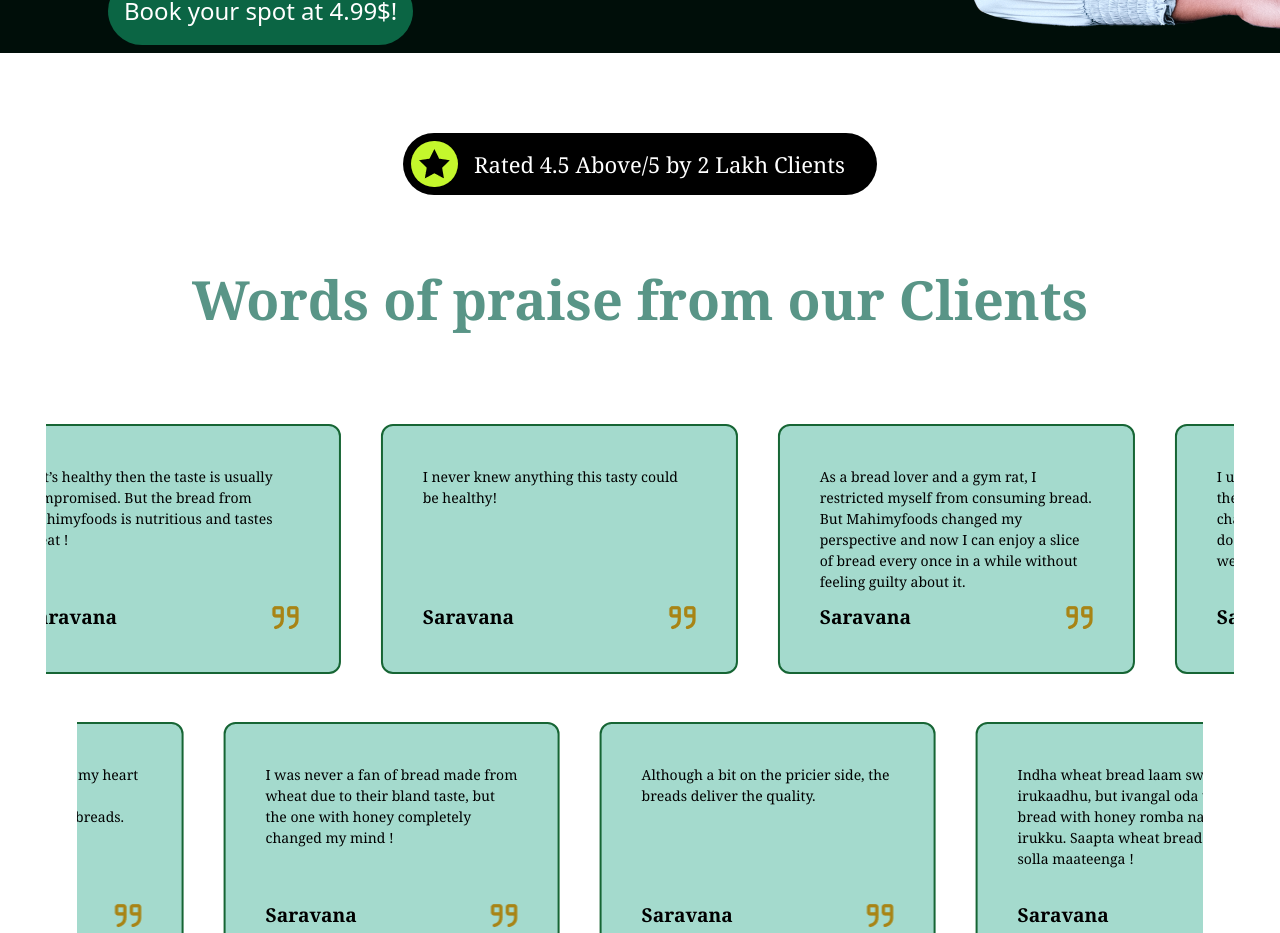
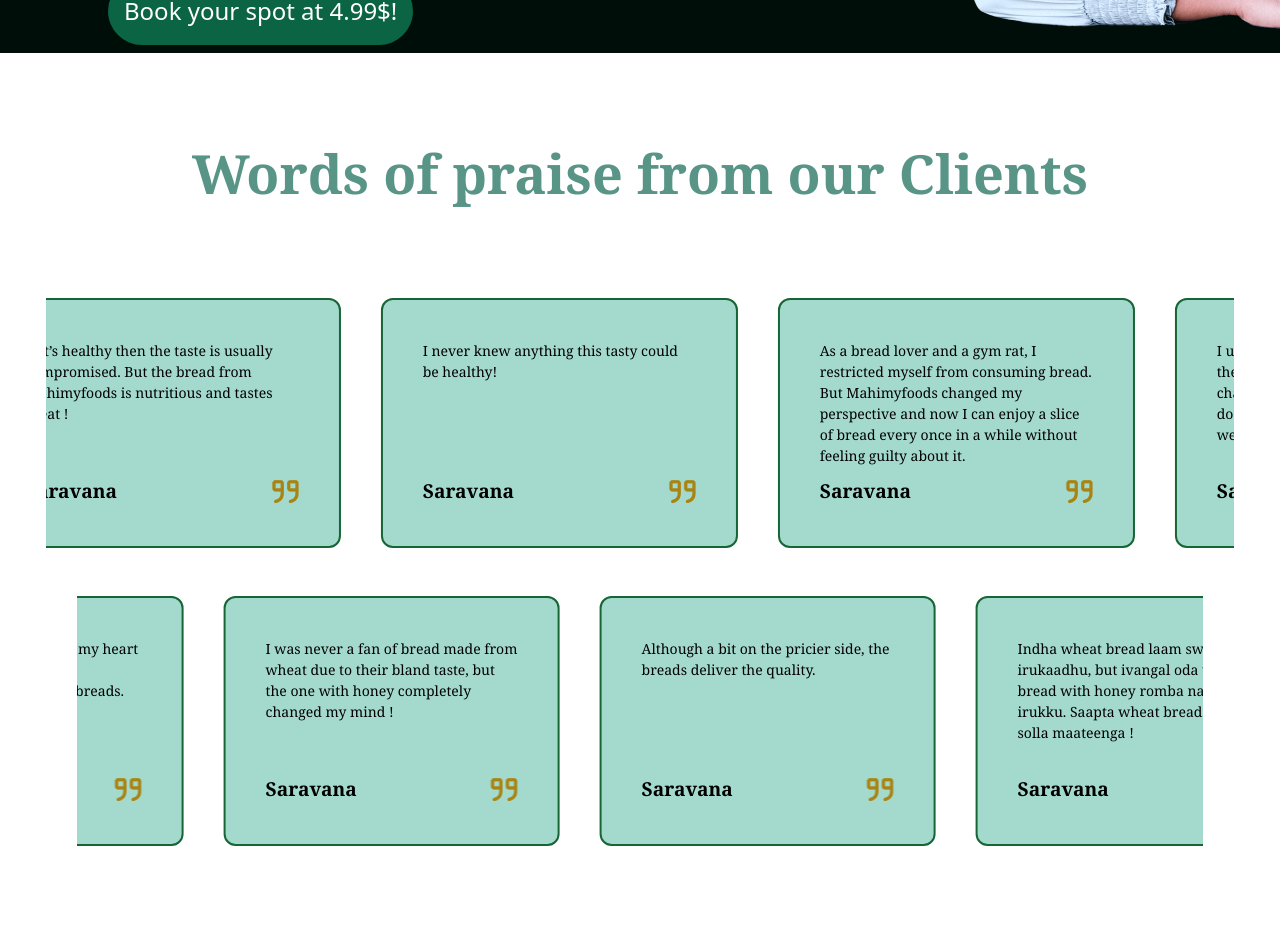
Before and after one commit to Qriocity-Company/1-club, a React (Create React App) app: page / in a window 1280 px wide. Shown: the part 6080-7013 px from the top of the page. Built offline with nearby package versions, Linux system fonts and the light colour scheme.

Commit message:
Update Testimonials.js

```diff
--- a/src/Components/Testimonials.js
+++ b/src/Components/Testimonials.js
@@ -7,14 +7,6 @@ function Testimonials() {
   return (
     <div className="w-full font-serif   flex  justify-center items-center px-2 md:px-0 py-10 md:py-20">
       <div className="w-full   flex flex-col justify-center items-center gap-6 md:gap-16">
-        <div className="bg-black flex items-center gap-4 pl-2 pr-8 rounded-full py-2">
-          <div className="flex p-2 justify-center items-center rounded-full bg-[#C4F72C]">
-            <img src={star} alt="" />
-          </div>
-          <p className=" text-white text-[14px] md:text-[22px] ">
-            Rated 4.5 Above/5 by 2 Lakh Clients
-          </p>
-        </div>
         <h1 className=" text-center text-[32px] text-[#599587] md:text-[54px] font-semibold ">
           Words of praise from our Clients
         </h1>
```
